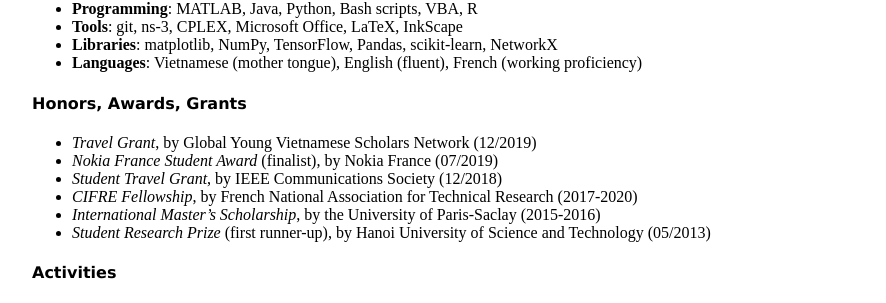
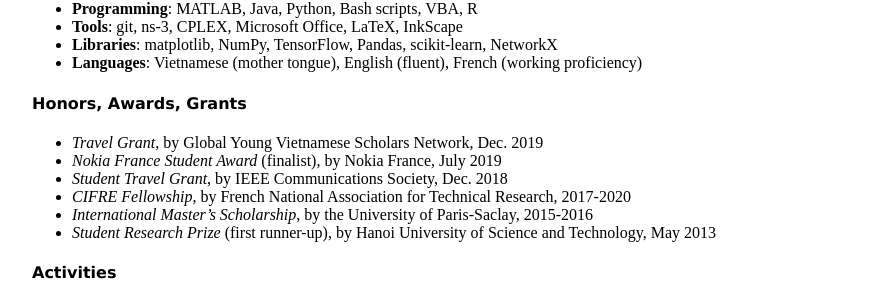
Before and after one commit to luuquangtrung/luuquangtrung.github.io_v1, a Jekyll site: the page built from vitae/index.html, in a window 1280 px wide. Shown: the part 816-1119 px from the top of the page, without its empty margins (160-1046 px from the left). Built offline with Jekyll 4.4.1, drawn with Linux system fonts in a browser that asks for light colours.

Commit message:
update index of <vitae>

```diff
--- a/vitae/index.html
+++ b/vitae/index.html
@@ -73,12 +73,12 @@ last updated: October 2, 2020
 
 <div> <h4 style="font-family:verdana;">Honors, Awards, Grants</h4> </div>
 <ul>
-	<li> <em>Travel Grant</em>, by Global Young Vietnamese Scholars Network (12/2019) </li>
-	<li> <em>Nokia France Student Award</em> (finalist), by Nokia France (07/2019) </li>
-	<li> <em>Student Travel Grant</em>, by IEEE Communications Society (12/2018) </li>
-	<li> <em>CIFRE Fellowship</em>, by French National Association for Technical Research (2017-2020) </li>
-	<li> <em>International Master’s Scholarship</em>, by the University of Paris-Saclay (2015-2016) </li>
-	<li> <em>Student Research Prize</em> (first runner-up), by Hanoi University of Science and Technology (05/2013) </li>
+	<li> <em>Travel Grant</em>, by Global Young Vietnamese Scholars Network, Dec. 2019 </li>
+	<li> <em>Nokia France Student Award</em> (finalist), by Nokia France, July 2019 </li>
+	<li> <em>Student Travel Grant</em>, by IEEE Communications Society, Dec. 2018 </li>
+	<li> <em>CIFRE Fellowship</em>, by French National Association for Technical Research, 2017-2020 </li>
+	<li> <em>International Master’s Scholarship</em>, by the University of Paris-Saclay, 2015-2016 </li>
+	<li> <em>Student Research Prize</em> (first runner-up), by Hanoi University of Science and Technology, May 2013 </li>
 </ul>
 
 
```
